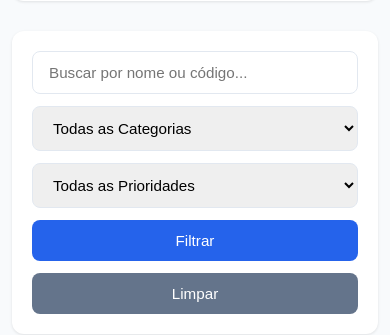
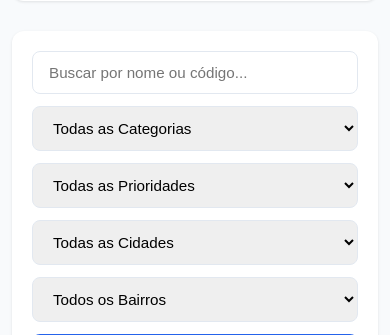
Before and after one commit to Arieli-eng/alochat-novo, a Flask app: page / in a window 390 px wide. Shown: the part 882-1217 px from the top of the page. Run offline with Flask 3, Linux system fonts and the light colour scheme; data that the repository does not hold is empty.

Commit message:
Adiciona filtros de localização (Cidade e Bairro)
Implementa sistema completo de filtros geográficos para facilitar
a busca de procedimentos disponíveis em regiões específicas.

Funcionalidades implementadas:
- Filtro em cascata: Cidade → Bairro
- Contador de parceiros por região
- Endpoints REST para cidades e bairros
- Filtro inteligente que mostra apenas procedimentos disponíveis na região
- Contador duplo: parceiros na região vs parceiros totais

Endpoints adicionados:
- GET /api/cidades: Lista cidades com contagem de parceiros
- GET /api/bairros?cidade=X: Lista bairros de uma cidade específica

Endpoint atualizado:
- GET /api/procedimentos: Aceita parâmetros cidade= e bairro=
  - Retorna num_parceiros_regiao quando filtrado por localização
  - Filtra procedimentos disponíveis apenas na região selecionada

Frontend melhorias:
- 2 novos dropdowns: Cidade e Bairro
- Filtro em cascata: ao selecionar cidade, bairros são carregados
- Bairro só é habilitado após selecionar cidade
- Contador mostra parceiros na região e total
- Layout responsivo adaptado para mais filtros

Resultados dos testes:
- 8 cidades disponíveis
- Osasco: 22 parceiros, 5 bairros
- Filtro Osasco/Centro: 641 procedimentos disponíveis
- Performance mantida com filtros adicionais

Co-Authored-By: Claude Sonnet 4.5 <noreply@anthropic.com>

```diff
--- a/app/routes.py
+++ b/app/routes.py
@@ -19,6 +19,8 @@ def get_procedimentos():
     Query params:
         - categoria: filtrar por categoria
         - prioridade: filtrar por grau de importância
+        - cidade: filtrar procedimentos disponíveis em uma cidade
+        - bairro: filtrar procedimentos disponíveis em um bairro
         - limit: limitar número de resultados
         - search: busca por nome ou código
     """
@@ -46,6 +48,32 @@ def get_procedimentos():
         )
         df = df[mask]
 
+    cidade = request.args.get('cidade')
+    bairro = request.args.get('bairro')
+
+    if cidade or bairro:
+        proc_ids_com_localizacao = set()
+
+        for proc_id, matches in processor.matches.items():
+            for match in matches:
+                cidade_match = cidade and match.get('cidade') == cidade
+                bairro_match = bairro and match.get('bairro') == bairro
+
+                if cidade and not bairro:
+                    if cidade_match:
+                        proc_ids_com_localizacao.add(int(proc_id))
+                        break
+                elif cidade and bairro:
+                    if cidade_match and bairro_match:
+                        proc_ids_com_localizacao.add(int(proc_id))
+                        break
+                elif bairro:
+                    if bairro_match:
+                        proc_ids_com_localizacao.add(int(proc_id))
+                        break
+
+        df = df[df['id'].isin(proc_ids_com_localizacao)]
+
     limit = request.args.get('limit', type=int)
     if limit:
         df = df.head(limit)
@@ -54,6 +82,15 @@ def get_procedimentos():
     df_enriched['num_parceiros'] = df_enriched['id'].apply(
         lambda x: len(processor.matches.get(str(x), []))
     )
+
+    if cidade or bairro:
+        df_enriched['num_parceiros_regiao'] = df_enriched['id'].apply(
+            lambda x: len([
+                m for m in processor.matches.get(str(x), [])
+                if (not cidade or m.get('cidade') == cidade) and
+                   (not bairro or m.get('bairro') == bairro)
+            ])
+        )
 
     result = df_enriched.to_dict(orient='records')
 
@@ -151,6 +188,69 @@ def get_prioridades():
     prioridades = processor.procedimentos_df['Grau de Importância'].unique().tolist()
 
     return jsonify({'prioridades': prioridades})
+
+
+@api.route('/cidades', methods=['GET'])
+def get_cidades():
+    """
+    GET /api/cidades
+    Retorna lista de cidades disponíveis com contagem de parceiros.
+    """
+    processor = current_app.config['DATA_PROCESSOR']
+
+    if processor.parceiros_df is None:
+        return jsonify({'error': 'Dados não carregados'}), 500
+
+    cidades_grouped = processor.parceiros_df.groupby('CIDADE').agg({
+        'PARCEIRO': 'nunique',
+        'PROCEDIMENTO': 'count'
+    }).reset_index()
+
+    cidades_grouped.columns = ['cidade', 'num_parceiros', 'num_procedimentos']
+    cidades_grouped = cidades_grouped.sort_values('num_procedimentos', ascending=False)
+
+    result = cidades_grouped.to_dict(orient='records')
+
+    return jsonify({
+        'total': len(result),
+        'cidades': result
+    })
+
+
+@api.route('/bairros', methods=['GET'])
+def get_bairros():
+    """
+    GET /api/bairros
+    Retorna lista de bairros disponíveis, opcionalmente filtrados por cidade.
+
+    Query params:
+        - cidade: filtrar bairros de uma cidade específica
+    """
+    processor = current_app.config['DATA_PROCESSOR']
+
+    if processor.parceiros_df is None:
+        return jsonify({'error': 'Dados não carregados'}), 500
+
+    df = processor.parceiros_df.copy()
+
+    cidade = request.args.get('cidade')
+    if cidade:
+        df = df[df['CIDADE'] == cidade]
+
+    bairros_grouped = df.groupby(['CIDADE', 'BAIRRO']).agg({
+        'PARCEIRO': 'nunique',
+        'PROCEDIMENTO': 'count'
+    }).reset_index()
+
+    bairros_grouped.columns = ['cidade', 'bairro', 'num_parceiros', 'num_procedimentos']
+    bairros_grouped = bairros_grouped.sort_values('num_procedimentos', ascending=False)
+
+    result = bairros_grouped.to_dict(orient='records')
+
+    return jsonify({
+        'total': len(result),
+        'bairros': result
+    })
 
 
 @api.route('/upload/procedimentos', methods=['POST'])
--- a/static/css/style.css
+++ b/static/css/style.css
@@ -102,12 +102,18 @@ body {
 
 .filters-group {
     display: grid;
-    grid-template-columns: 2fr 1fr 1fr auto auto;
+    grid-template-columns: 2fr 1fr 1fr 1fr 1fr auto auto;
     gap: 12px;
     align-items: center;
 }
 
-@media (max-width: 968px) {
+@media (max-width: 1200px) {
+    .filters-group {
+        grid-template-columns: repeat(3, 1fr);
+    }
+}
+
+@media (max-width: 768px) {
     .filters-group {
         grid-template-columns: 1fr;
     }
--- a/static/js/main.js
+++ b/static/js/main.js
@@ -13,6 +13,7 @@ document.addEventListener('DOMContentLoaded', () => {
 // Event listeners
 function setupEventListeners() {
     document.getElementById('searchInput').addEventListener('input', debounce(applyFilters, 500));
+    document.getElementById('cidadeFilter').addEventListener('change', onCidadeChange);
 }
 
 // Utility: Debounce
@@ -37,6 +38,7 @@ async function loadInitialData() {
             loadStats(),
             loadCategorias(),
             loadPrioridades(),
+            loadCidades(),
             loadProcedimentos()
         ]);
     } catch (error) {
@@ -89,6 +91,51 @@ async function loadPrioridades() {
     });
 }
 
+// Carrega cidades para o filtro
+async function loadCidades() {
+    const response = await fetch('/api/cidades');
+    const data = await response.json();
+
+    const select = document.getElementById('cidadeFilter');
+    select.innerHTML = '<option value="">Todas as Cidades</option>';
+
+    data.cidades.forEach(cidade => {
+        const option = document.createElement('option');
+        option.value = cidade.cidade;
+        option.textContent = `${cidade.cidade} (${cidade.num_parceiros} parceiros)`;
+        select.appendChild(option);
+    });
+}
+
+// Carrega bairros quando cidade é selecionada
+async function onCidadeChange() {
+    const cidade = document.getElementById('cidadeFilter').value;
+    const bairroSelect = document.getElementById('bairroFilter');
+
+    bairroSelect.innerHTML = '<option value="">Todos os Bairros</option>';
+
+    if (!cidade) {
+        bairroSelect.disabled = true;
+        return;
+    }
+
+    bairroSelect.disabled = false;
+
+    try {
+        const response = await fetch(`/api/bairros?cidade=${encodeURIComponent(cidade)}`);
+        const data = await response.json();
+
+        data.bairros.forEach(bairro => {
+            const option = document.createElement('option');
+            option.value = bairro.bairro;
+            option.textContent = `${bairro.bairro} (${bairro.num_parceiros} parceiros)`;
+            bairroSelect.appendChild(option);
+        });
+    } catch (error) {
+        showNotification('Erro ao carregar bairros: ' + error.message, 'error');
+    }
+}
+
 // Carrega procedimentos
 async function loadProcedimentos() {
     const params = new URLSearchParams();
@@ -101,6 +148,12 @@ async function loadProcedimentos() {
 
     const search = document.getElementById('searchInput').value;
     if (search) params.append('search', search);
+
+    const cidade = document.getElementById('cidadeFilter').value;
+    if (cidade) params.append('cidade', cidade);
+
+    const bairro = document.getElementById('bairroFilter').value;
+    if (bairro) params.append('bairro', bairro);
 
     const response = await fetch(`/api/procedimentos?${params.toString()}`);
     const data = await response.json();
@@ -137,10 +190,21 @@ function renderTable() {
         const row = document.createElement('tr');
 
         const prioridadeClass = getPrioridadeClass(proc['Grau de Importância']);
-        const parceirosClass = proc.num_parceiros > 0 ? 'badge-success' : 'badge-danger';
-        const parceirosText = proc.num_parceiros > 0
-            ? `${proc.num_parceiros} disponível(is)`
+
+        const numParceiros = proc.num_parceiros_regiao !== undefined
+            ? proc.num_parceiros_regiao
+            : proc.num_parceiros;
+
+        const parceirosClass = numParceiros > 0 ? 'badge-success' : 'badge-danger';
+        const parceirosText = numParceiros > 0
+            ? `${numParceiros} disponível(is)`
             : 'Nenhum';
+
+        const cidade = document.getElementById('cidadeFilter').value;
+        const bairro = document.getElementById('bairroFilter').value;
+        const regiaoInfo = (cidade || bairro) && proc.num_parceiros_regiao !== undefined
+            ? ` <small style="color: #64748b;">(${proc.num_parceiros} no total)</small>`
+            : '';
 
         row.innerHTML = `
             <td><code>${proc['Código Principal']}</code></td>
@@ -148,12 +212,12 @@ function renderTable() {
             <td>${proc['Categoria']}</td>
             <td><strong>${proc['Contagem'].toLocaleString('pt-BR')}</strong></td>
             <td><span class="badge ${prioridadeClass}">${proc['Grau de Importância']}</span></td>
-            <td><span class="badge ${parceirosClass}">${parceirosText}</span></td>
+            <td><span class="badge ${parceirosClass}">${parceirosText}${regiaoInfo}</span></td>
             <td>
                 <button
                     class="btn btn-primary btn-small"
                     onclick="viewParceiros(${proc.id})"
-                    ${proc.num_parceiros === 0 ? 'disabled' : ''}
+                    ${numParceiros === 0 ? 'disabled' : ''}
                 >
                     Ver Parceiros
                 </button>
@@ -250,6 +314,9 @@ function clearFilters() {
     document.getElementById('searchInput').value = '';
     document.getElementById('categoriaFilter').value = '';
     document.getElementById('prioridadeFilter').value = '';
+    document.getElementById('cidadeFilter').value = '';
+    document.getElementById('bairroFilter').value = '';
+    document.getElementById('bairroFilter').disabled = true;
     applyFilters();
 }
 
--- a/templates/index.html
+++ b/templates/index.html
@@ -50,6 +50,14 @@
 
                 <select id="prioridadeFilter" class="select">
                     <option value="">Todas as Prioridades</option>
+                </select>
+
+                <select id="cidadeFilter" class="select">
+                    <option value="">Todas as Cidades</option>
+                </select>
+
+                <select id="bairroFilter" class="select">
+                    <option value="">Todos os Bairros</option>
                 </select>
 
                 <button class="btn btn-primary" onclick="applyFilters()">Filtrar</button>
```
